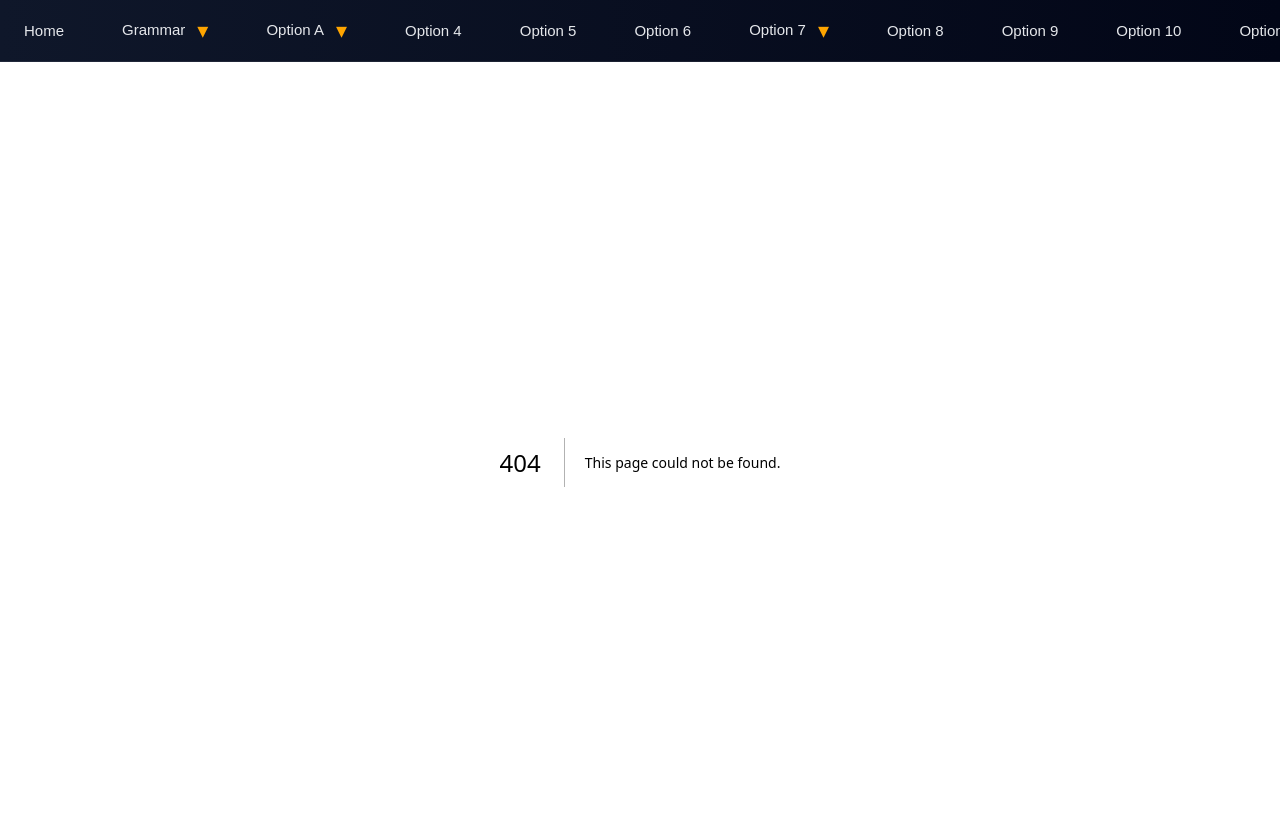
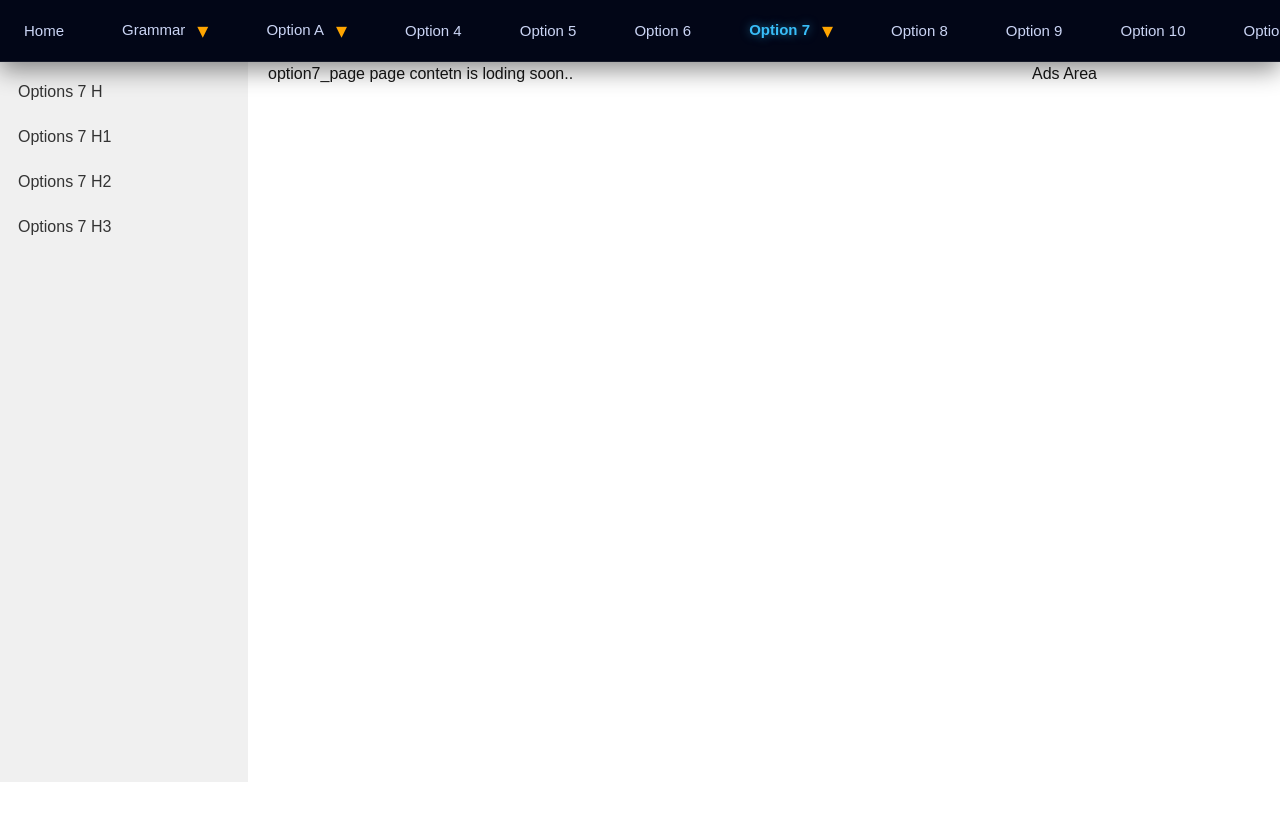
Before and after one commit to RipuSudanSoni/eng-project-Next-JS, a Next.js app: page /option-7 in a window 1280 px wide. Before the commit this address had no page. Shown: the top 820 px of the page. Built offline with nearby package versions, Linux system fonts and the light colour scheme.

Commit message:
adding new page and their LSBM Options and Headerband their dropdown Options is getiing Highlited on Active

```diff
--- a/src/app/globals.css
+++ b/src/app/globals.css
@@ -1,9 +1,9 @@
 @import "tailwindcss";
 
-:root {
+/* :root {
   --background: #ffffff;
   --foreground: #171717;
-}
+} */
 
 @theme inline {
   --color-background: var(--background);
@@ -23,6 +23,35 @@ body {
   background: var(--background);
   color: var(--foreground);
   font-family: Arial, Helvetica, sans-serif;
+}
+
+
+:root {
+  --background: #ffffff;
+  --foreground: #171717;
+
+  /* ===== Website Common Theme ===== */
+
+  /* Backgrounds */
+  --color-bg-header: #020617;
+  --color-bg-dropdown: #020617;
+  --color-bg-hover: #0f172a;
+
+  /* Text */
+  --color-text-normal: #cbd5f5;
+  --color-text-active: #38bdf8;
+  --color-text-hover: #7dd3fc;
+
+  /* Accent */
+  --color-accent: #38bdf8;
+  --color-accent-soft: rgba(56, 189, 248, 0.25);
+
+  /* Shadow */
+  --shadow-soft: 0 8px 25px rgba(0,0,0,0.45);
+  --shadow-3d: 0 12px 30px rgba(0,0,0,0.6);
+
+  /* Border */
+  --border-soft: rgba(255,255,255,0.08);
 }
 
 
--- /dev/null
+++ b/src/app/option-4/layout.tsx
@@ -0,0 +1,20 @@
+
+import Layout3Column from "@/components/Layout3Column/Layout3Column";
+import MobileSidebarDrawer from "@/components/Sidebar/MobileSidebarDrawer";
+import Sidebar from "@/components/Sidebar/Sidebar";
+
+export default function layout({
+  children,
+}: {
+  children: React.ReactNode;
+}) {
+  return (
+    <>
+      <MobileSidebarDrawer />
+      <Layout3Column
+        sidebar={<Sidebar section="grammar" page="option4" />}
+        content={children}
+      />
+    </>
+  );
+}
--- /dev/null
+++ b/src/app/option-4/option4_page.tsx
@@ -0,0 +1,6 @@
+
+export default function option4_page() {
+  return (
+    <div>option4_page content here....</div>
+  )
+}
--- /dev/null
+++ b/src/app/option-4/page.tsx
@@ -0,0 +1,7 @@
+import Option4_page from './option4_page'
+
+export default function page() {
+  return (
+   <> <Option4_page/></>
+  )
+}
--- /dev/null
+++ b/src/app/option-7/layout.tsx
@@ -0,0 +1,20 @@
+
+import Layout3Column from "@/components/Layout3Column/Layout3Column";
+import MobileSidebarDrawer from "@/components/Sidebar/MobileSidebarDrawer";
+import Sidebar from "@/components/Sidebar/Sidebar";
+
+export default function Option7layout({
+  children,
+}: {
+  children: React.ReactNode;
+}) {
+  return (
+    <>
+      <MobileSidebarDrawer />
+      <Layout3Column
+        sidebar={<Sidebar section="grammar" page="option7" />}
+        content={children}
+      />
+    </>
+  );
+}
--- /dev/null
+++ b/src/app/option-7/option7_page.tsx
@@ -0,0 +1,7 @@
+import React from 'react'
+
+export default function option7_page() {
+  return (
+    <div>option7_page page contetn is loding soon..</div>
+  )
+}
--- /dev/null
+++ b/src/app/option-7/page.tsx
@@ -0,0 +1,8 @@
+
+import Option7_page from './option7_page'
+
+export default function page() {
+  return (
+    <><Option7_page /></>
+  )
+}
--- a/src/components/Header/Header.css
+++ b/src/components/Header/Header.css
@@ -1,3 +1,5 @@
+/* @import "@globals.css"; */
+
 /* =========================
    HEADER CONTAINER
 ========================= */
@@ -5,7 +7,9 @@
   position: sticky;
   top: 0;
   z-index: 1000;
-  background: linear-gradient(90deg, #0f172a, #020617);
+  /* background: linear-gradient(90deg, #0f172a, #020617); */
+  background: var(--color-bg-header);
+  box-shadow: var(--shadow-soft);
   border-bottom: 1px solid rgba(255,255,255,0.08);
   backdrop-filter: blur(6px);
 }
@@ -50,7 +54,8 @@
 /* Main links */
 .nav-link,
 .nav-item a {
-  color: #e5e7eb;
+  /* color: #e5e7eb; */
+  color: var(--color-text-normal);
   font-size: 15px;
   font-weight: 500;
   text-decoration: none;
@@ -60,7 +65,22 @@
 
 .nav-link:hover,
 .nav-item a:hover {
-  color: #38bdf8;
+  /* color: #38bdf8; */
+  color: var(--color-text-hover);
+  background: var(--color-bg-hover);
+  transform: translateY(-2px) scale(1.03);
+  text-shadow: 0 4px 12px rgba(56,189,248,0.4);
+}
+
+.active-nav > .nav-link {
+  color: var(--color-text-active);
+  font-weight: 600;
+  text-shadow: 0 0 10px rgba(56,189,248,0.6);
+}
+
+.active-child {
+  color: var(--color-text-active);
+  background: linear-gradient(90deg, transparent, var(--color-accent-soft));
 }
 
 /* =========================
--- a/src/components/Header/HeaderItem.tsx
+++ b/src/components/Header/HeaderItem.tsx
@@ -3,6 +3,7 @@
 import Link from "next/link";
 import DropdownPortal from "./DropdownPortal";
 import { HeaderMenuItem } from "@/data/headerMenu";
+import { usePathname } from "next/navigation";
 
 interface Props {
   item: HeaderMenuItem;
@@ -25,9 +26,20 @@ export default function HeaderItem({
 }: Props) {
   const hasDropdown = !!item.children?.length;
 
+  const pathname = usePathname();
+
+  /* ✅ Active logic: parent OR child active */
+  const isChildActive = item.children?.some(
+    (child) => pathname === child.href
+  );
+
+  const isActive = pathname === item.href || isChildActive;
+
   return (
     <li
-      className={`nav-item ${hasDropdown ? "nav-item-with-dropdown" : ""}`}
+      className={`nav-item ${hasDropdown ? "nav-item-with-dropdown" : ""} ${
+        isActive ? "active-nav" : ""
+      }`}
       onMouseLeave={!isMobile ? closeDropdown : undefined}
     >
       <Link
@@ -65,16 +77,21 @@ export default function HeaderItem({
               isMobile={isMobile}
             >
               <ul className="dropdown-menu">
-                {item.children!.map((child) => (
-                  <li key={child.href}>
+                {item.children!.map((child) => {
+                  const isChildCurrent = pathname === child.href;
+
+                  return (
+                    <li key={child.key}>
                       <Link
                         href={child.href}
+                        className={isChildCurrent ? "active-child" : ""}
                         onClick={() => onNavigate(item.sidebarTopic)}
                       >
                         {child.label}
                       </Link>
                     </li>
-                ))}
+                  );
+                })}
               </ul>
             </DropdownPortal>
           )}
--- a/src/components/Sidebar/Sidebar.tsx
+++ b/src/components/Sidebar/Sidebar.tsx
@@ -5,7 +5,7 @@ import { useMobileSidebar } from "@/context/MobileSidebarContext";
 import "./sidebar.css";
 
 type Section = "grammar";
-type Page = "leftsidebar_grammar" | "option_A";
+type Page = "leftsidebar_grammar" | "option_A" | "option7" | "option4";
 
 export default function Sidebar({
   section,
@@ -29,10 +29,15 @@ export default function Sidebar({
     currentPage = "option_A";
   }
 
-  // if (activeTopic === "options7") {
-  //   currentSection = "grammar"; // change if needed
-  //   currentPage = "options7";
-  // }
+  if (activeTopic === "option7") {
+    currentSection = "grammar"; // change if needed
+    currentPage = "option7";
+  }
+
+  if (activeTopic === "option4") {
+    currentSection = "grammar"; // change if needed
+    currentPage = "option4";
+  }
 
   const items = sidebarConfig[currentSection][currentPage];
 
--- a/src/data/headerMenu.ts
+++ b/src/data/headerMenu.ts
@@ -4,6 +4,7 @@ export interface HeaderMenuItem {
   href: string;
   sidebarTopic?: string;
   children?: {
+    key: string;
     label: string;
     href: string;
   }[];
@@ -21,9 +22,9 @@ export const headerMenu: HeaderMenuItem[] = [
     href: "/grammar",
     sidebarTopic: "grammar",
     children: [
-      { label: "Noun", href: "/grammar/noun" },
-      { label: "Verb", href: "/grammar/verb" },
-      { label: "Tense", href: "/grammar/tense" },
+      { key: "noun", label: "Noun", href: "/grammar/noun" },
+      { key: "verb", label: "Verb", href: "/grammar/verb" },
+      { key: "tense", label: "Tense", href: "/grammar/tense" },
     ],
   },
   {
@@ -32,15 +33,16 @@ export const headerMenu: HeaderMenuItem[] = [
     href: "/options-A",
     sidebarTopic: "optionA",
     children: [
-      { label: "Option A1", href: "/options-A/options-A1" },
-      { label: "Option A2", href: "/options-A/options-A2" },
-      { label: "Option A3", href: "/options-A/options-A3" },
+      { key: "option-A1", label: "Option A1", href: "/options-A/options-A1" },
+      { key: "option-A2", label: "Option A2", href: "/options-A/options-A2" },
+      { key: "option-A3", label: "Option A3", href: "/options-A/options-A3" },
     ],
   },
   {
     key: "option4",
     label: "Option 4",
-    href: "/options4",
+    href: "/option-4",
+    sidebarTopic: "option4",
   },
   {
     key: "option5",
@@ -55,11 +57,12 @@ export const headerMenu: HeaderMenuItem[] = [
   {
     key: "option7",
     label: "Option 7",
-    href: "/options7",
+    href: "/option-7",
+    sidebarTopic: "option7",
     children: [
-      { label: "Option 7A", href: "/options7/options-7A" },
-      { label: "Option 7B", href: "/options-7/options-7B" },
-      { label: "Option 7C", href: "/options-7/options-7C" },
+      { key: "option-7A", label: "Option 7A", href: "/options7/options-7A" },
+      { key: "option-7B", label: "Option 7B", href: "/options-7/options-7B" },
+      { key: "option-7C", label: "Option 7C", href: "/options-7/options-7C" },
     ],
   },
   {
--- a/src/data/sidebar.ts
+++ b/src/data/sidebar.ts
@@ -8,8 +8,13 @@ export const sidebarConfig = {
       { id: "use-of-grammar", label: "use of grammar" },
       { id: "way-to-learn-of-grammar", label: "way to learn of grammar" },
 
-      // noun
+      // tense
+      { id: "tenses-in-spoken-english", label: "Tenses in Spoken English"},
+      { id: "what-is-tense", label: "What is Tense"},
       { id: "present-tense", label: "Present Tense" },
+      { id: "present-simple-use", label: "Present Simple Tense" },
+      { id: "present-continuous-tense", label: "Present Continuous Tense" },
+      { id: "present-perfect-tense", label: "Present Perfect Tense" },
       { id: "past-tense", label: "Past Tense" },
       { id: "future-tense", label: "Future Tense" },
 
@@ -48,7 +53,14 @@ export const sidebarConfig = {
       { id: "Options_A2_H2", label: "Options A2 H2" },
     ],
 
-     options7: [
+    option4: [
+      { id: "Options_4_H", label: "Options 4 H" },
+      { id: "Options_4_H1", label: "Options 4 H1" },
+      { id: "Options_4_H2", label: "Options 4 H2" },
+      { id: "Options_4_H3", label: "Options 4 H3" },
+     ],
+
+     option7: [
       { id: "Options_7_H", label: "Options 7 H" },
       { id: "Options_7_H1", label: "Options 7 H1" },
       { id: "Options_7_H2", label: "Options 7 H2" },
```
Lines whose indentation alone changed are shown as unchanged.
